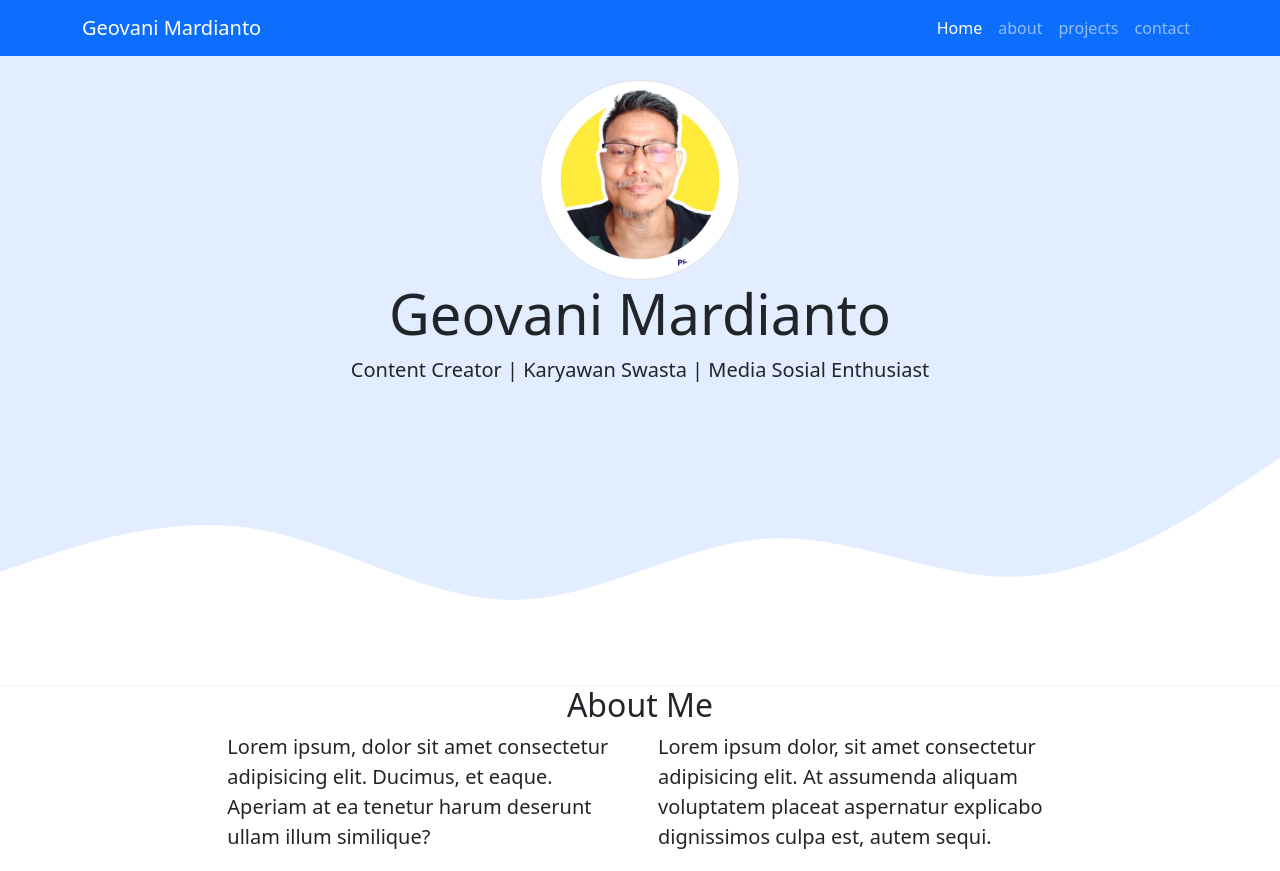
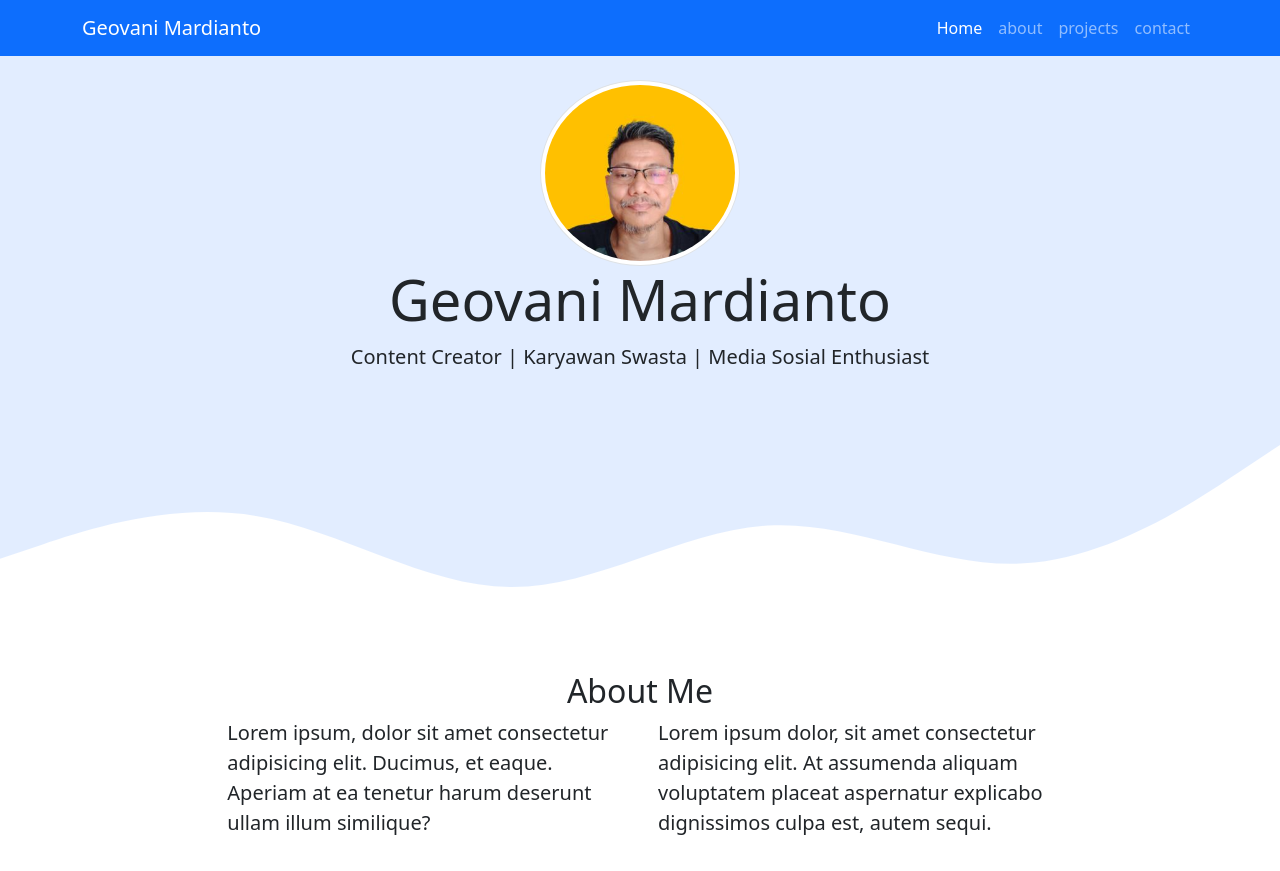
Before and after one commit to geovanimardianto/geovanimardianto.github.io, a plain HTML site: page index.html in a window 1280 px wide. Shown: the top 871 px of the page. Drawn offline with nearby package versions, Linux system fonts and the light colour scheme.

Commit message:
ubah foto

```diff
--- a/index.html
+++ b/index.html
@@ -36,7 +36,7 @@
     <!-- Akhir Navbar -->
     <!-- Jumbotron -->
     <section class="jumbotron text-center">
-      <img src="img/271836614_10227172206236956_5145314954220687214_n.jpg" alt="Geo" width="200" class="rounded-circle img-thumbnail" />
+      <img src="img/geoimage.JPG" alt="Geo" width="200" class="rounded-circle img-thumbnail" />
       <h1 class="display-4">Geovani Mardianto</h1>
       <p class="lead">Content Creator | Karyawan Swasta | Media Sosial Enthusiast</p>
       <svg xmlns="http://www.w3.org/2000/svg" viewBox="0 0 1440 320">
```
Also changed, not shown: img/271836614_10227172206236956_5145314954220687214_n.jpg (deleted), img/geoimage.JPG (added).
